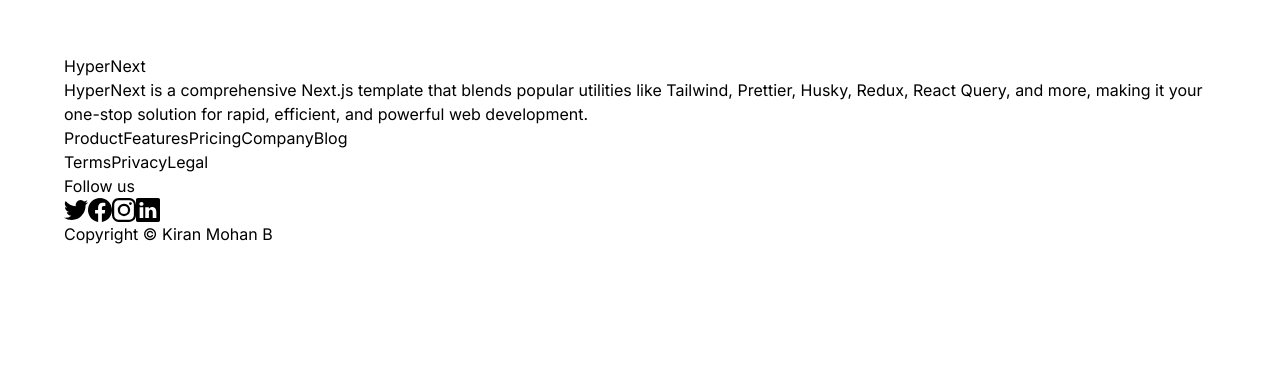
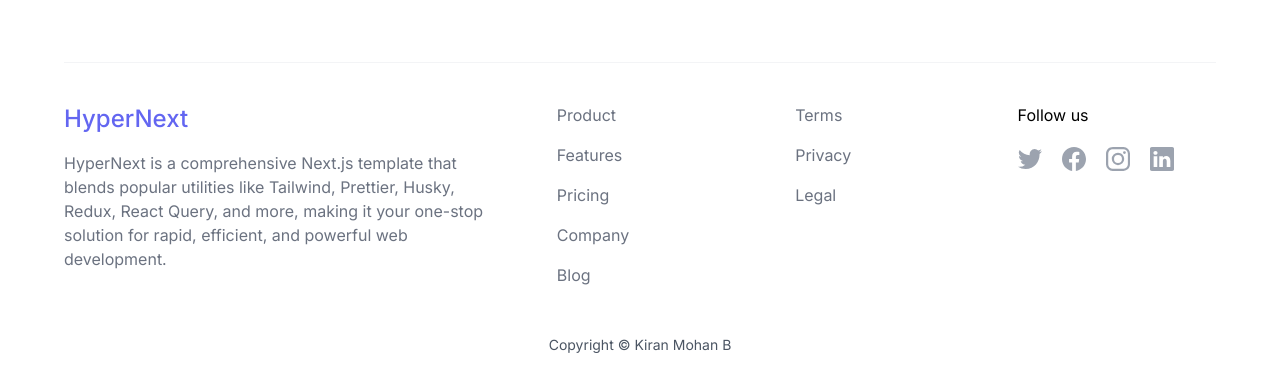
Before and after one commit to KiranM27/HyperNext, a Next.js app: page / in a window 1280 px wide. Shown: the part 1058-1450 px from the top of the page. Before the commit the page ends 1368 px from the top, so only its background shows below. Built offline with nearby package versions, Linux system fonts and the light colour scheme.

Commit message:
fix: added layouts to the tailwind config content

```diff
--- a/src/layouts/Footer.tsx
+++ b/src/layouts/Footer.tsx
@@ -69,9 +69,9 @@
           {/* links to other pages */}
           <div className="col-span-1">
             <div className="flex flex-wrap w-full -mt-2 -ml-3 lg:ml-0">
-              {navigation.map((item, index) => (
+              {navigation.map((item) => (
                 <Link
-                  key={index}
+                  key={item.name}
                   href={item.href}
                   className="w-full px-4 py-2 text-gray-500 rounded-md dark:text-gray-300 hover:text-indigo-500 focus:text-indigo-500 focus:bg-indigo-100 focus:outline-none dark:focus:bg-trueGray-700"
                 >
@@ -85,9 +85,9 @@
           {/* legal links */}
           <div className="col-span-1">
             <div className="flex flex-wrap w-full -mt-2 -ml-3 lg:ml-0">
-              {legal.map((item, index) => (
+              {legal.map((item) => (
                 <Link
-                  key={index}
+                  key={item.name}
                   href={item.href}
                   className="w-full px-4 py-2 text-gray-500 rounded-md dark:text-gray-300 hover:text-indigo-500 focus:text-indigo-500 focus:bg-indigo-100 focus:outline-none dark:focus:bg-trueGray-700"
                 >
@@ -102,9 +102,9 @@
           <div className="col-span-1">
             <div>Follow us</div>
             <div className="flex mt-5 space-x-5 text-gray-400 dark:text-gray-500">
-              {socials.map((item, index) => {
+              {socials.map((item) => {
                 return (
-                  <a href={item.href} target="_blank" rel="noopener" key={index}>
+                  <a href={item.href} target="_blank" rel="noopener" key={item.name}>
                     <span className="sr-only">{item.name}</span>
                     {item.element}
                   </a>
@@ -116,7 +116,7 @@
         {/* social links end */}
 
         {/* copyright */}
-        <div className="my-10 text-sm text-center text-gray-600 dark:text-gray-400">{COPYRIGHT}</div>
+        <div className="mt-10 text-sm text-center text-gray-600 dark:text-gray-400">{COPYRIGHT}</div>
       </Container>
     </div>
   );
--- a/tailwind.config.js
+++ b/tailwind.config.js
@@ -4,7 +4,7 @@
 
 module.exports = {
   darkMode: 'class',
-  content: ['./src/pages/**/*.{js,ts,jsx,tsx,mdx}', './src/components/**/*.{js,ts,jsx,tsx,mdx}', './src/app/**/*.{js,ts,jsx,tsx,mdx}'],
+  content: ['./src/pages/**/*.{js,ts,jsx,tsx,mdx}', './src/components/**/*.{js,ts,jsx,tsx,mdx}', './src/app/**/*.{js,ts,jsx,tsx,mdx}', './src/layouts/**/*.{js,ts,jsx,tsx,mdx}'],
   theme: {
     extend: {
       colors: {
```
